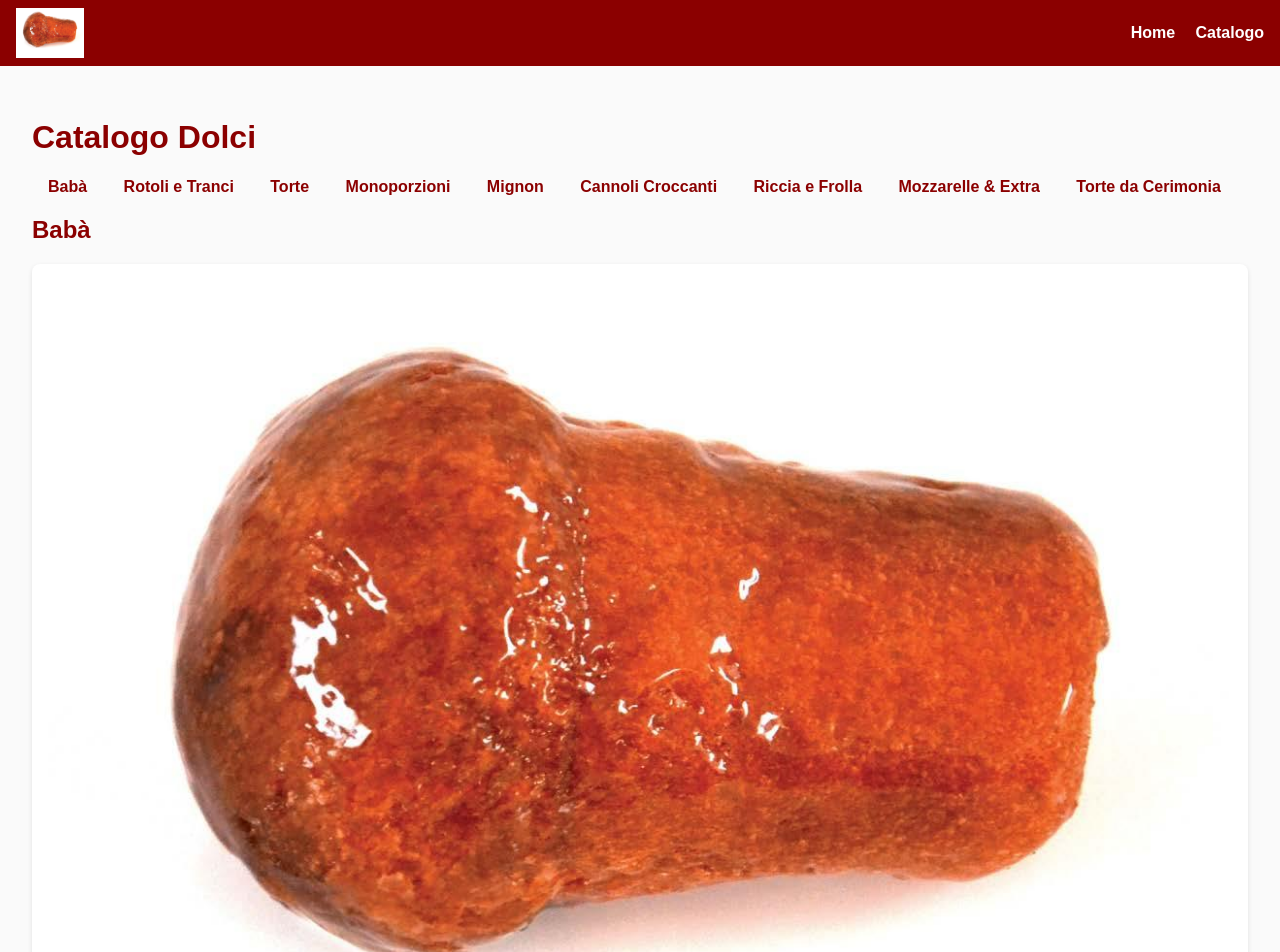
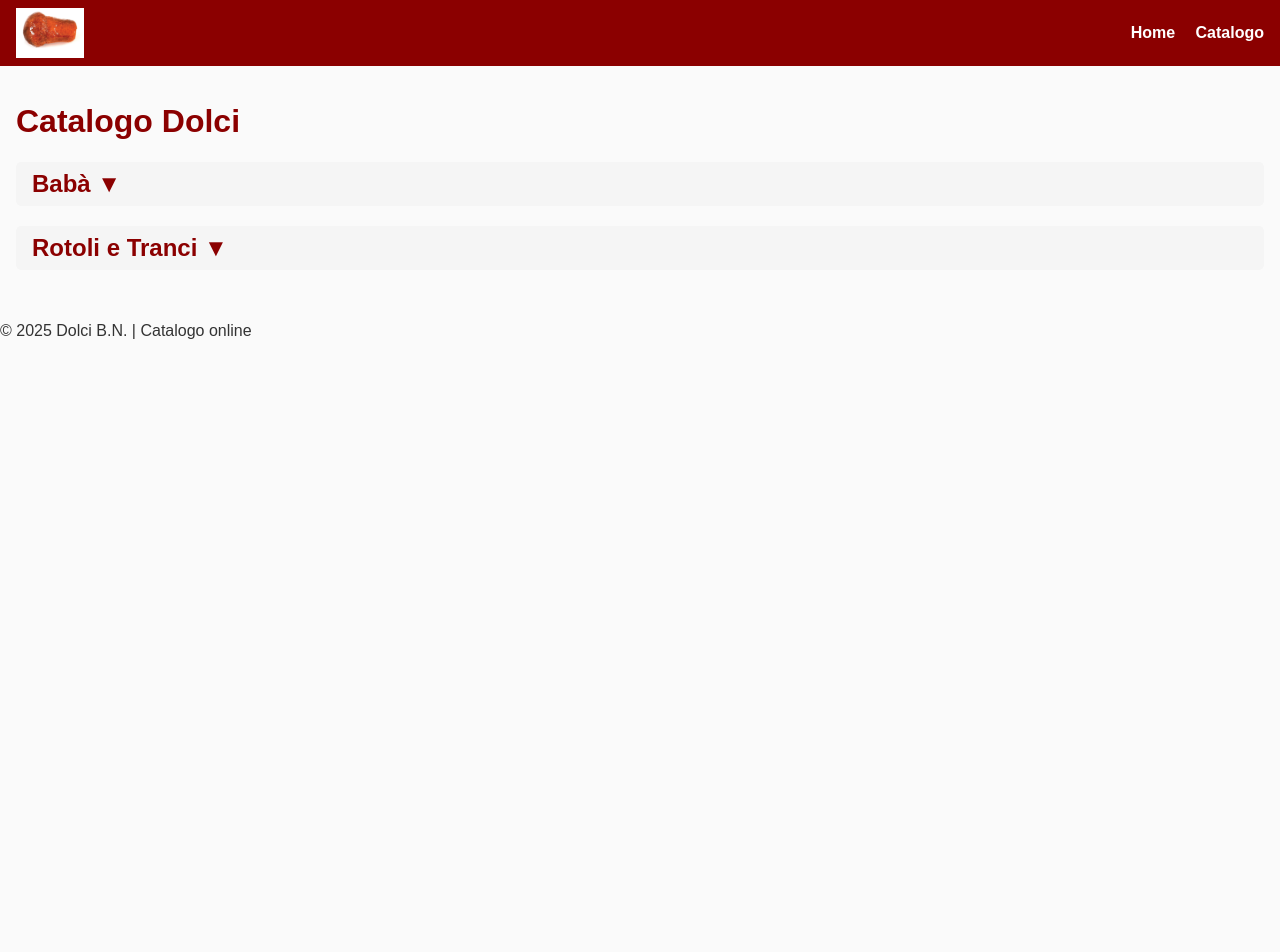
Before and after one commit to FedeNoce/fedenoce.github.io, a Jekyll site: the page seesweet/catalogo.html, which Jekyll copies as it is, in a window 1280 px wide. Shown: the top 952 px of the page. Built offline with Jekyll 4.4.1, drawn with Linux system fonts in a browser that asks for light colours; after the commit the page ends 900 px from its top, so only the background shows below that; some of the changed text lies outside the part shown.

Commit message:
modified:   seesweet/catalogo.html 	modified:   seesweet/script.js 	modified:   seesweet/style.css

```diff
--- a/seesweet/catalogo.html
+++ b/seesweet/catalogo.html
@@ -19,21 +19,10 @@
   <main>
     <h1>Catalogo Dolci</h1>
 
-    <nav class="subnav">
-      <a href="#baba">Babà</a>
-      <a href="#rotoli">Rotoli e Tranci</a>
-      <a href="#torte">Torte</a>
-      <a href="#monoporzioni">Monoporzioni</a>
-      <a href="#mignon">Mignon</a>
-      <a href="#cannoli">Cannoli Croccanti</a>
-      <a href="#riccia">Riccia e Frolla</a>
-      <a href="#mozzarelle">Mozzarelle & Extra</a>
-      <a href="#cerimonia">Torte da Cerimonia</a>
-    </nav>
-
-    <!-- Babà -->
-    <section id="baba">
-      <h2>Babà</h2>
+    <!-- Sottocategorie a tendina -->
+    <section class="categoria" id="baba">
+      <h2 class="toggle">Babà ▼</h2>
+      <div class="prodotti">
         <article>
           <img src="./assets/immagini/img_1.jpeg" alt="Babà mignon">
           <h3>Babà mignon</h3>
@@ -41,136 +30,33 @@
           <p class="prezzo">Prezzo: XX,XX €</p>
         </article>
         <article>
-        <img src="a./ssets/immagini/img_2.jpg" alt="Monoporzione Savarin">
+          <img src="./assets/immagini/img_2.jpeg" alt="Monoporzione Savarin">
           <h3>Monoporzione Savarin</h3>
           <p>Varianti: crema al pistacchio, amarene, fragole.</p>
           <p class="prezzo">Prezzo: XX,XX €</p>
         </article>
-      <article>
-        <img src="./assets/immagini/img_3.jpeg" alt="Tronco Babà">
-        <h3>Tronco Babà</h3>
-        <p>Varianti: crema e fragole, panna e cioccolato.</p>
-        <p class="prezzo">Prezzo: XX,XX €</p>
-      </article>
+      </div>
     </section>
 
-    <!-- Rotoli e Tranci -->
-    <section id="rotoli">
-      <h2>Rotoli e Tranci</h2>
+    <section class="categoria" id="rotoli">
+      <h2 class="toggle">Rotoli e Tranci ▼</h2>
+      <div class="prodotti">
         <article>
-        <img src="./assets/immagini/img_5.jpeg" alt="Rotolo Pistacchio">
+          <img src="./assets/immagini/img_3.jpeg" alt="Rotolo Pistacchio">
           <h3>Rotolo Pistacchio</h3>
           <p>Pan di spagna, mousse ricotta e pistacchio.</p>
           <p class="prezzo">Prezzo: XX,XX €</p>
         </article>
         <article>
-        <img src="./assets/immagini/img_5.jpeg" alt="Rotolo Cuor di Fragola">
+          <img src="./assets/immagini/img_4.jpeg" alt="Rotolo Cuor di Fragola">
           <h3>Rotolo Cuor di Fragola</h3>
           <p>Pan di spagna, crema chantilly e fragoline.</p>
           <p class="prezzo">Prezzo: XX,XX €</p>
         </article>
+      </div>
     </section>
 
-    <!-- Torte -->
-    <section id="torte">
-      <h2>Torte</h2>
-      <article>
-        <img src="./assets/immagini/img_6.jpeg" alt="Torta Noemi">
-        <h3>Noemi</h3>
-        <p>Wafer e crema alla nocciola e cioccolato.</p>
-        <p class="prezzo">Prezzo: XX,XX €</p>
-      </article>
-      <article>
-        <img src="./assets/immagini/img_7.jpeg" alt="Torta Cocco e Nocciolata">
-        <h3>Cocco e Nocciolata</h3>
-        <p>Pan di spagna al cacao, mousse ricotta panna e cocco.</p>
-        <p class="prezzo">Prezzo: XX,XX €</p>
-      </article>
-    </section>
-
-    <!-- Monoporzioni -->
-    <section id="monoporzioni">
-      <h2>Monoporzioni</h2>
-      <article>
-        <img src="./assets/immagini/img_8.jpeg" alt="Monoporzione Piramide">
-        <h3>Piramide</h3>
-        <p>Pan di spagna al cacao, crema mascarpone e cuore caffè.</p>
-        <p class="prezzo">Prezzo: XX,XX €</p>
-      </article>
-      <article>
-        <img src="./assets/immagini/img_9.jpeg" alt="Monoporzione Wafer">
-        <h3>Wafer</h3>
-        <p>Bavarese al cioccolato bianco e wafer caramellati.</p>
-        <p class="prezzo">Prezzo: XX,XX €</p>
-      </article>
-    </section>
-
-    <!-- Mignon -->
-    <section id="mignon">
-      <h2>Mignon</h2>
-      <article>
-        <img src="./assets/immagini/img_10.jpeg" alt="Finger Food">
-        <h3>Finger Food</h3>
-        <p>Vari gusti: panna e nocciolata, pistacchio e babà...</p>
-        <p class="prezzo">Prezzo: XX,XX €</p>
-      </article>
-      <article>
-        <img src="./assets/immagini/img_11.jpeg" alt="Trancetti">
-        <h3>Trancetti</h3>
-        <p>Gusti: frutti di bosco, banana, malaga...</p>
-        <p class="prezzo">Prezzo: XX,XX €</p>
-      </article>
-    </section>
-
-    <!-- Cannoli -->
-    <section id="cannoli">
-      <h2>Cannoli Croccanti</h2>
-      <article>
-        <img src="./assets/immagini/img_12.jpeg" alt="Cannolo Croccante">
-        <h3>Cannolo Croccante</h3>
-        <p>Arachidi e mandorle caramellate.</p>
-        <p class="prezzo">Prezzo: XX,XX €</p>
-      </article>
-    </section>
-
-    <!-- Riccia e Frolla -->
-    <section id="riccia">
-      <h2>Riccia e Frolla</h2>
-      <article>
-        <img src="./assets/immagini/img_13.jpeg" alt="Riccia e Frolla">
-        <h3>Riccia e Frolla</h3>
-        <p>Prodotto fresco, confezioni da 10 pezzi.</p>
-        <p class="prezzo">Prezzo: XX,XX €</p>
-      </article>
-    </section>
-
-    <!-- Mozzarelle -->
-    <section id="mozzarelle">
-      <h2>Mozzarelle & Extra</h2>
-      <article>
-        <img src="./assets/immagini/img_14.jpeg" alt="Mozzarella di Bufala">
-        <h3>Mozzarella di Bufala</h3>
-        <p>Scadenza 3-5 giorni.</p>
-        <p class="prezzo">Prezzo: XX,XX €</p>
-      </article>
-      <article>
-        <img src="./assets/immagini/img_15.jpeg" alt="Provola Affumicata">
-        <h3>Provola Affumicata</h3>
-        <p>Conservata nel siero, scadenza 7 giorni.</p>
-        <p class="prezzo">Prezzo: XX,XX €</p>
-      </article>
-    </section>
-
-    <!-- Cerimonia -->
-    <section id="cerimonia">
-      <h2>Torte da Cerimonia</h2>
-      <article>
-        <img src="./assets/immagini/img_16.jpeg" alt="Torte da cerimonia">
-        <h3>Torte su richiesta</h3>
-        <p>Torte personalizzate per eventi speciali.</p>
-        <p class="prezzo">Prezzo: XX,XX €</p>
-      </article>
-    </section>
+    <!-- Ripeti lo stesso schema per tutte le altre categorie -->
 
   </main>
 
--- a/seesweet/script.js
+++ b/seesweet/script.js
@@ -1,4 +1,13 @@
 document.addEventListener("DOMContentLoaded", () => {
+  // Toggle categorie
+  document.querySelectorAll(".categoria .toggle").forEach(toggle => {
+    toggle.addEventListener("click", () => {
+      const prodotti = toggle.nextElementSibling;
+      prodotti.style.display = (prodotti.style.display === "block") ? "none" : "block";
+    });
+  });
+
+  // Ricerca nei prodotti (opzionale)
   const searchInput = document.getElementById("search");
   if (searchInput) {
     searchInput.addEventListener("input", () => {
--- a/seesweet/style.css
+++ b/seesweet/style.css
@@ -4,7 +4,6 @@ body {
   background: #fafafa;
   color: #333;
 }
-
 header {
   background: #8b0000;
   color: #fff;
@@ -13,86 +12,63 @@ header {
   align-items: center;
   justify-content: space-between;
 }
-
 header .logo {
   height: 50px;
 }
-
 nav a {
   color: #fff;
   margin-left: 1rem;
   text-decoration: none;
   font-weight: bold;
 }
-
 nav a:hover {
   text-decoration: underline;
 }
-
 main {
-  padding: 2rem;
+  padding: 1rem;
 }
-
 h1, h2 {
   color: #8b0000;
 }
 
-.subnav {
-  margin: 1rem 0;
+/* Sottocategorie a tendina */
+.categoria .toggle {
+  cursor: pointer;
+  background: #f5f5f5;
+  padding: 0.5rem 1rem;
+  border-radius: 5px;
+  margin-top: 1rem;
 }
-
-.subnav a {
-  margin-right: 1rem;
-  color: #8b0000;
-  font-weight: bold;
-  text-decoration: none;
+.categoria .prodotti {
+  display: none;
+  padding: 0.5rem 0;
 }
-
-.subnav a:hover {
-  text-decoration: underline;
-}
-
-footer {
-  background: #8b0000;
-  color: #fff;
-  text-align: center;
-  padding: 1rem;
-  margin-top: 2rem;
-}
-
-.button {
-  display: inline-block;
-  padding: 0.7rem 1.2rem;
-  background: #8b0000;
-  color: #fff;
-  text-decoration: none;
-  border-radius: 5px;
-}
-
-.button:hover {
-  background: #a30000;
-}
-
-article {
+.categoria .prodotti article {
+  display: flex;
+  flex-direction: column;
+  align-items: center;
   background: #fff;
   padding: 1rem;
   margin-bottom: 1rem;
   border-radius: 8px;
   box-shadow: 0 2px 5px rgba(0,0,0,0.1);
+  text-align: center;
 }
-
-article img {
-  max-width: 100%;
-  height: auto;
-  display: block;
-  margin-bottom: 0.5rem;
+.categoria .prodotti article img {
+  width: 200px;
+  height: 200px;
+  object-fit: cover;
+  border-radius: 8px;
 }
-
-article h3 {
-  margin-top: 0;
-}
-
 .prezzo {
   font-weight: bold;
   color: #a30000;
 }
+
+/* Responsive per mobile */
+@media (max-width: 600px) {
+  .categoria .prodotti article img {
+    width: 100%;
+    height: auto;
+  }
+}
```
Lines whose indentation alone changed are shown as unchanged.
